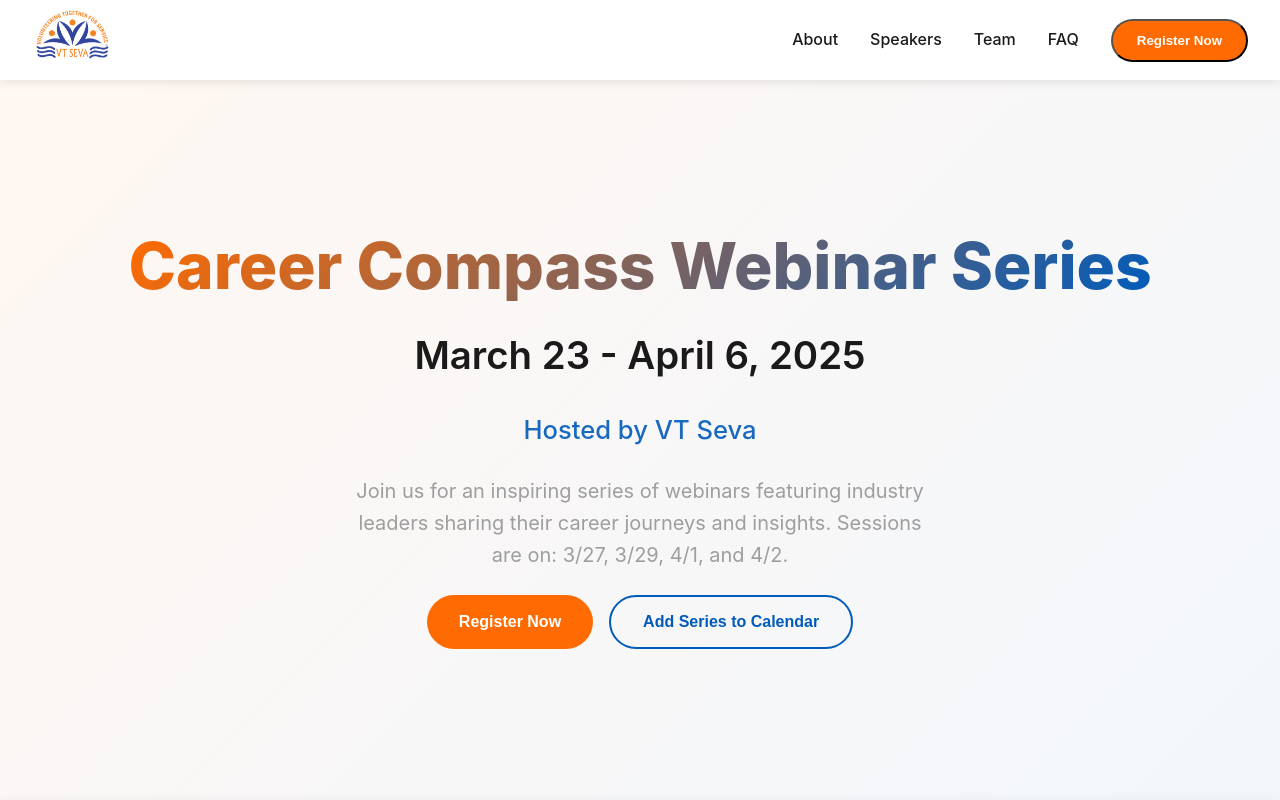
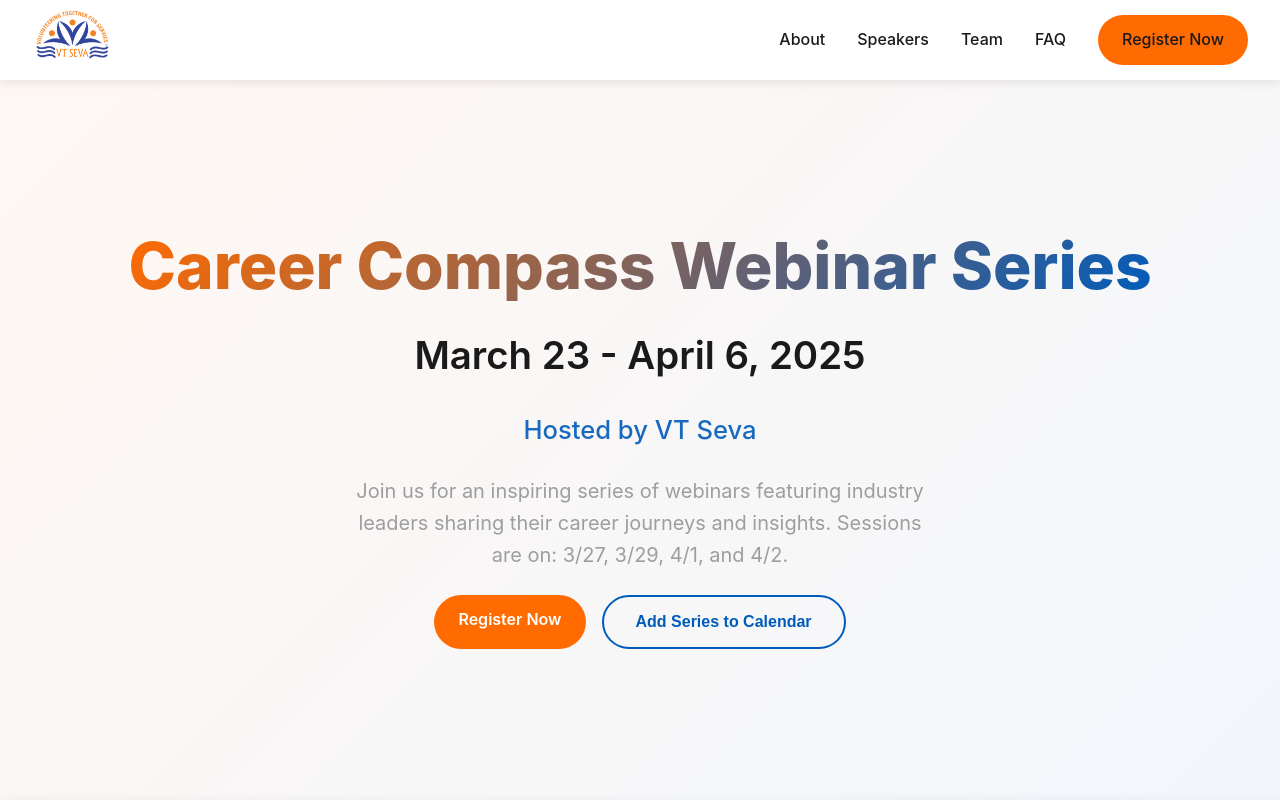
Before and after one commit to harish-jai/vts-career-compass, a React (Create React App) app: page / in a window 1280 px wide. Shown: the top 800 px of the page. Built offline with nearby package versions, Linux system fonts and the light colour scheme.

Commit message:
register buttons now go to speaker

```diff
--- a/src/App.js
+++ b/src/App.js
@@ -219,8 +219,8 @@
                 Sessions are on: 3/27, 3/29, 4/1, and 4/2.
             </p>
             <div className="hero-cta">
-                <button className="primary-btn" onClick={() => window.open('https://docs.google.com/forms/d/e/1FAIpQLSdHV62htVyRdhlXTzb2P9Duvp2MhXQApLRIk715QkZ-6tOwIQ/viewform', '_blank')}>Register Now</button>
-                <button className="secondary-btn" onClick={() => window.open('https://calendar.google.com/calendar/embed?src=d75ef5e4adf0fab18c4fb14c4dbe9bd41cba29b9baa4768d54ebcf9afc8755a4%40group.calendar.google.com&ctz=America%2FNew_York', '_blank')}>Add Series to Calendar</button>
+            <a href="#speakers" className="register-btn">Register Now</a>
+            <button className="secondary-btn" onClick={() => window.open('https://calendar.google.com/calendar/embed?src=d75ef5e4adf0fab18c4fb14c4dbe9bd41cba29b9baa4768d54ebcf9afc8755a4%40group.calendar.google.com&ctz=America%2FNew_York', '_blank')}>Add Series to Calendar</button>
             </div>
         </div>
     </section>
@@ -547,7 +547,7 @@
                     <a href="#speakers">Speakers</a>
                     <a href="#team">Team</a>
                     <a href="#faq">FAQ</a>
-                    <button className="register-btn" onClick={() => window.open('https://docs.google.com/forms/d/e/1FAIpQLSdHV62htVyRdhlXTzb2P9Duvp2MhXQApLRIk715QkZ-6tOwIQ/viewform', '_blank')}>Register Now</button>
+                    <a href="#speakers" className="register-btn">Register Now</a>
                 </div>
             </nav>
 
```
Also changed, not shown: 1 other file (tests, documents, lock files or other folders).
